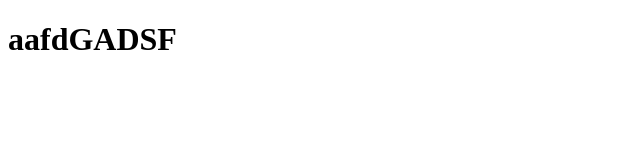
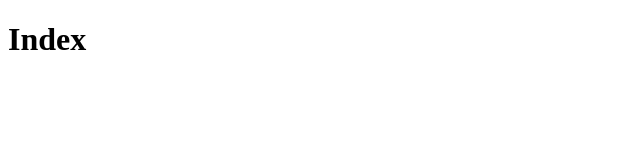
Before and after one commit to tabatapichipillan/Mi-primera-pasantia, a website: page index.html in a window 1280 px wide. Shown: the whole page, without its empty margins (0-640 px from the left). Drawn offline with Linux system fonts and the light colour scheme.

```diff
--- a/index.html
+++ b/index.html
@@ -6,6 +6,6 @@
     <title>Mi pasantia</title>
 </head>
 <body>
-    <h1>aafdGADSF</h1>
+    <h1>Index</h1>
 </body>
 </html>
```
